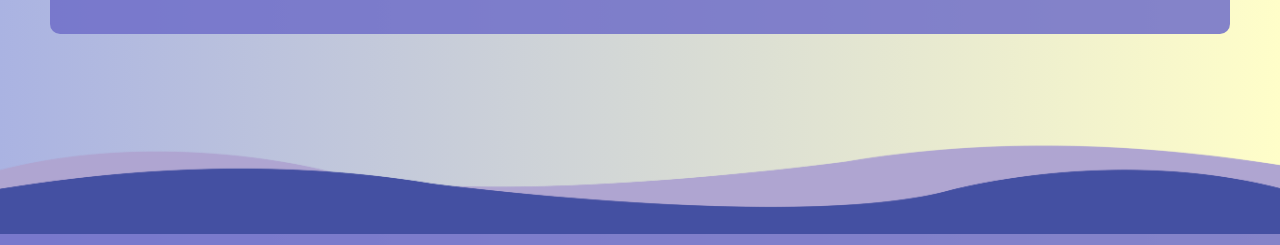
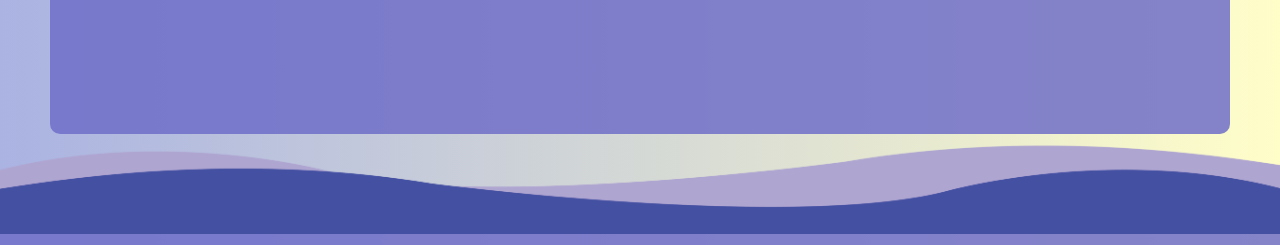
Before and after one commit to RennyGarces/map-bicycle, a plain HTML site: page index.html in a window 1280 px wide. Shown: the part 951-1196 px from the top of the page. Drawn offline with nearby package versions, Linux system fonts and the light colour scheme.

Commit message:
sort sidebar size

```diff
--- a/css/style.css
+++ b/css/style.css
@@ -23,7 +23,7 @@ html {
 }
 
 body {
-  font-family: 'Josefin', sans-serif;
+  font-family: "Josefin", sans-serif;
   background-image: linear-gradient(to right, #aab3e2, #fffec9);
 }
 /* ================================================================= */
@@ -129,7 +129,7 @@ none: It prevents both scroll chaining and the default action. The scrolling sto
   border-bottom-right-radius: 10px;
   background-color: var(--background);
   padding: 1rem;
-  height: 40rem;
+  height: 50rem;
   display: grid;
   grid-template-columns: 1fr;
 }
```
